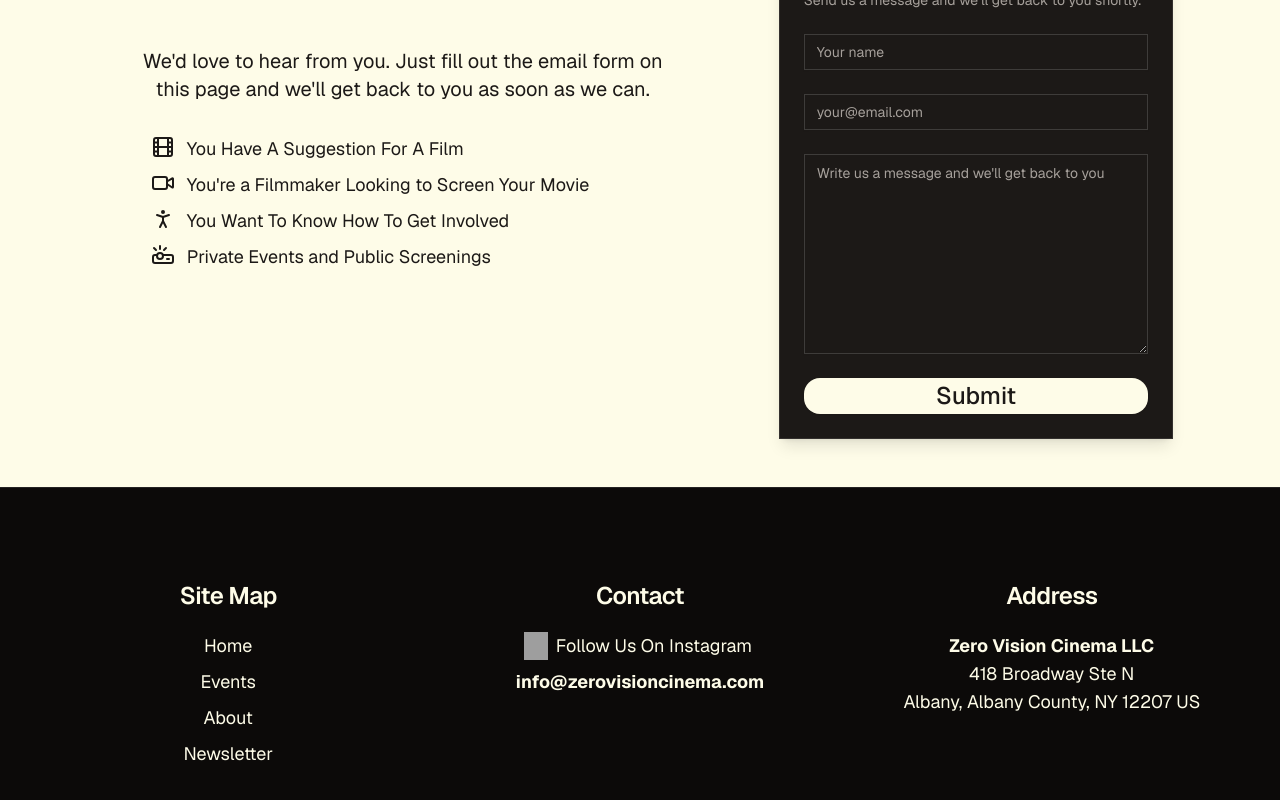
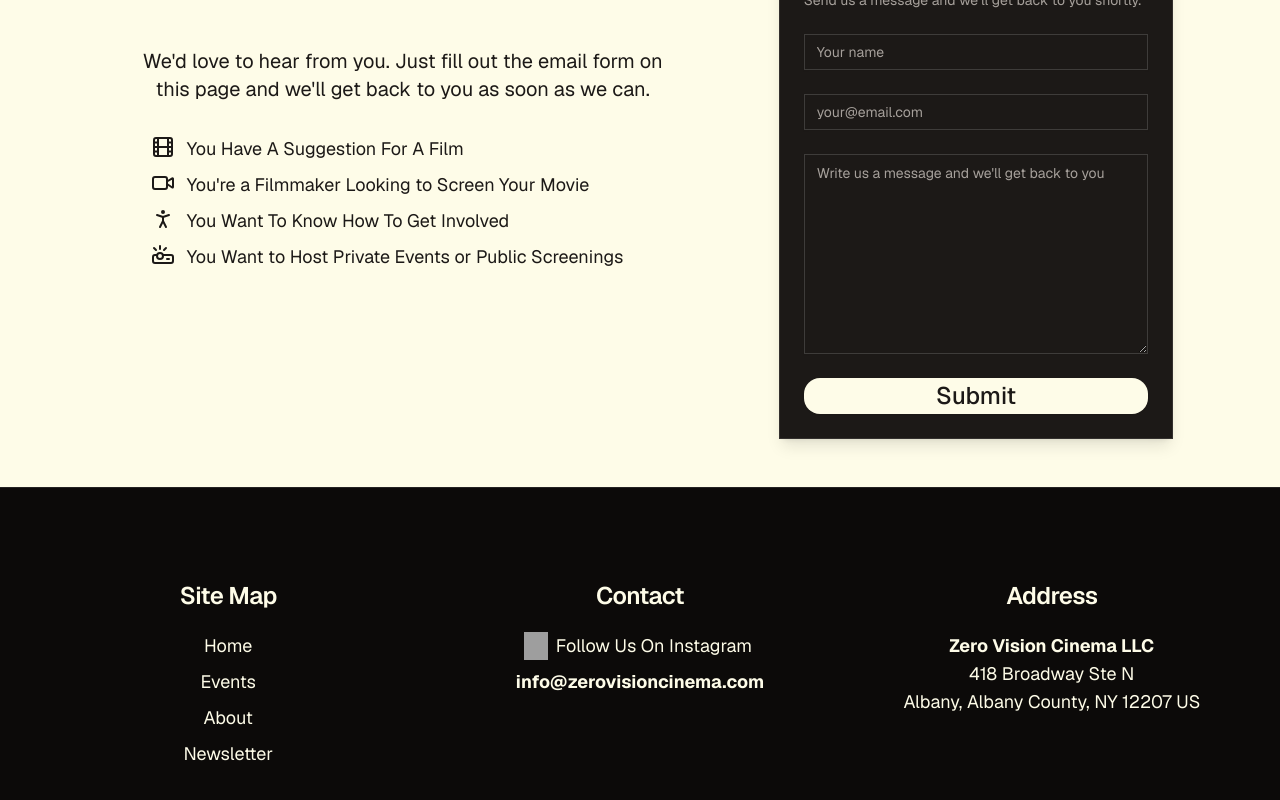
Before and after one commit to TomHerrmann/zero-vision-cinema, a Next.js app: page / in a window 1280 px wide. Shown: the part 8044-8844 px from the top of the page. Built offline with nearby package versions, Linux system fonts and the light colour scheme; grey boxes are pictures that could not be loaded; a web font is replaced by a local one.

Commit message:
copy change

```diff
--- a/components/contact-section/contact-section.tsx
+++ b/components/contact-section/contact-section.tsx
@@ -102,7 +102,7 @@ export default function ContactSection() {
           </li>
           <li className="flex">
             <Projector className="mx-3" />
-            Private Events and Public Screenings
+            You Want to Host Private Events or Public Screenings
           </li>
         </ul>
       </div>
```
